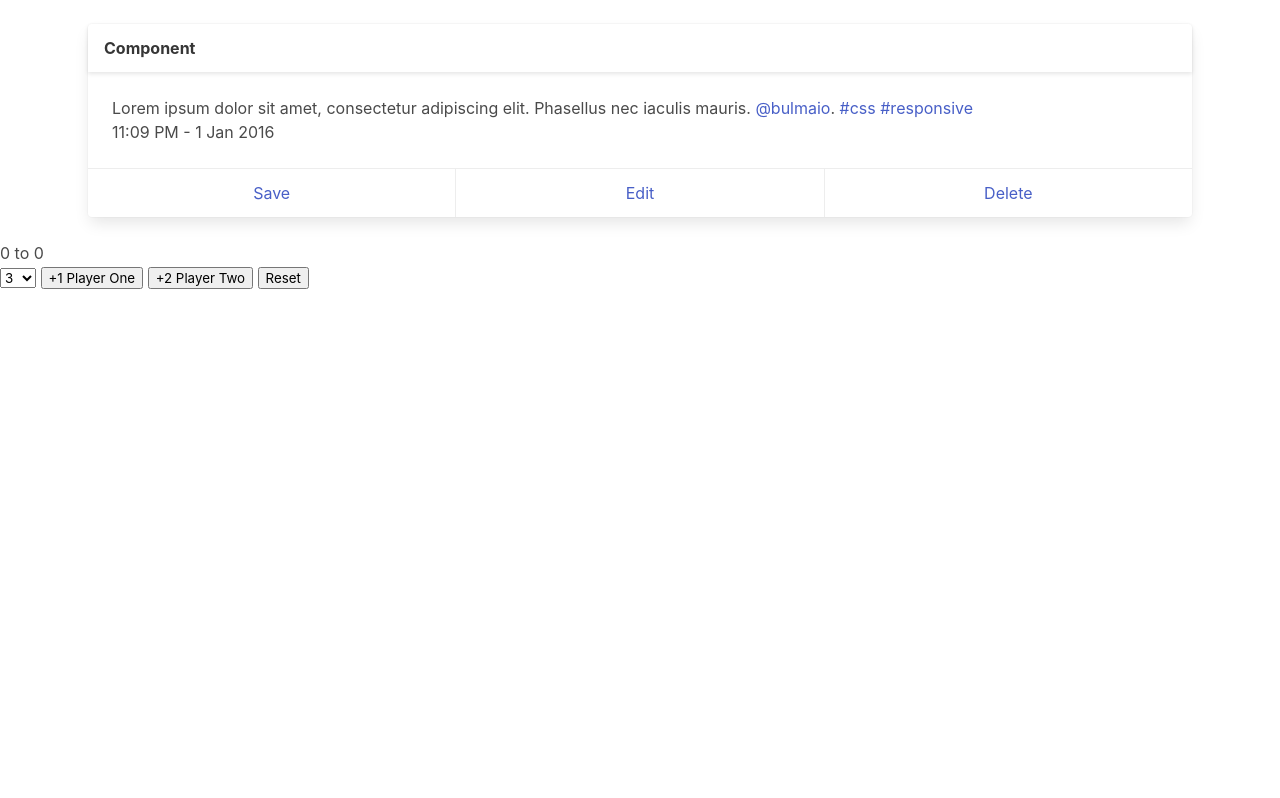
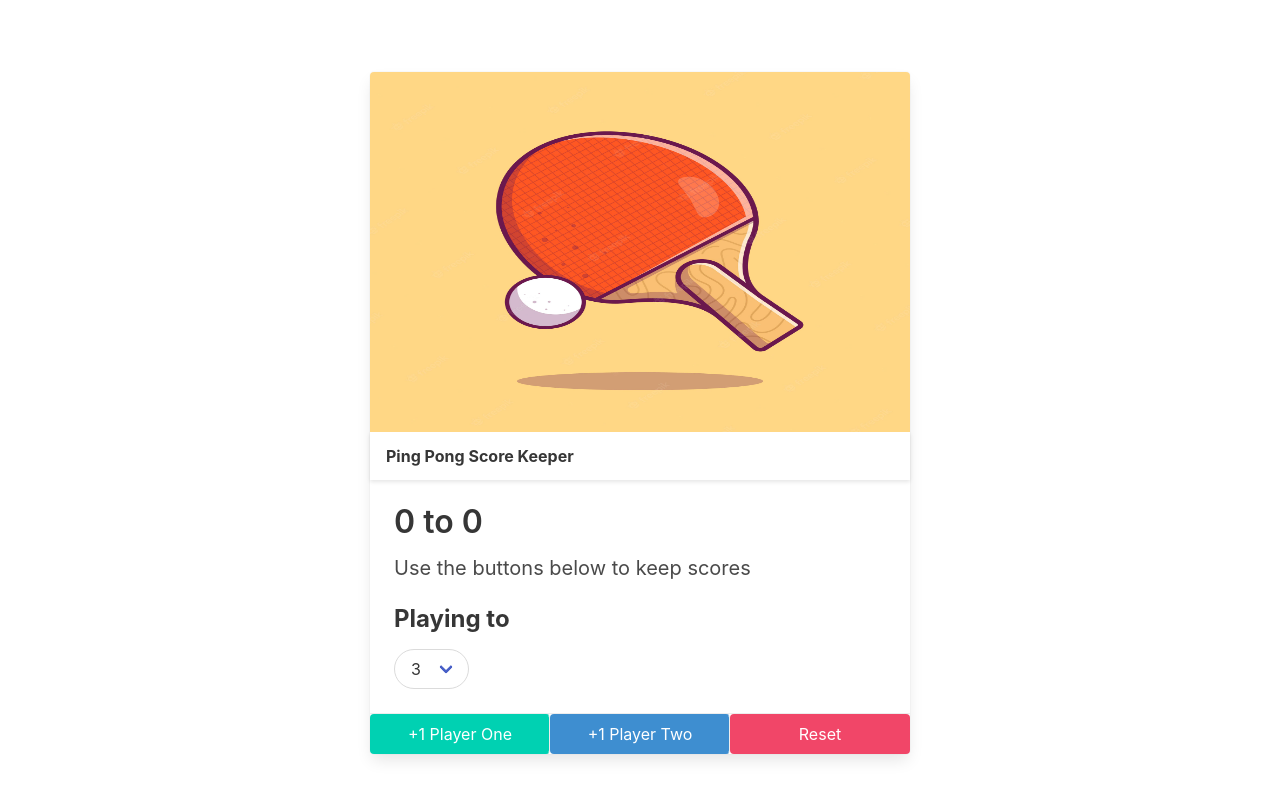
Before and after one commit to xaihang/scorekeeper, a plain HTML site: page index.html in a window 1280 px wide. Drawn offline with nearby package versions, Linux system fonts and the light colour scheme.

Commit message:
style with bulma

```diff
--- a/index.html
+++ b/index.html
@@ -10,44 +10,33 @@
     <link rel="stylesheet" href="https://cdn.jsdelivr.net/npm/bulma@0.9.4/css/bulma.min.css">
 </head>
 
+
 <body>
+    <section class="section">
         <div class="container">
             <div class="column">
-            <div class="column">
+                <div class="column is-half is-offset-one-quarter">
                     <div class="card">
+                        <div class="card-image">
+                            <figure class="image is-3by2">
+                                <img src="image.webp" alt="pingpong paddle and ball">
+                            </figure>
+                        </div>
                         <header class="card-header">
                             <p class="card-header-title">
-                            Component
+                                Ping Pong Score Keeper
                             </p>
-                        <button class="card-header-icon" aria-label="more options">
-                            <span class="icon">
-                                <i class="fas fa-angle-down" aria-hidden="true"></i>
-                            </span>
-                        </button>
+
                         </header>
                         <div class="card-content">
                             <div class="content">
-                            Lorem ipsum dolor sit amet, consectetur adipiscing elit. Phasellus nec iaculis mauris.
-                            <a href="#">@bulmaio</a>. <a href="#">#css</a> <a href="#">#responsive</a>
-                            <br>
-                            <time datetime="2016-1-1">11:09 PM - 1 Jan 2016</time>
-                        </div>
-                    </div>
-                    <footer class="card-footer">
-                        <a href="#" class="card-footer-item">Save</a>
-                        <a href="#" class="card-footer-item">Edit</a>
-                        <a href="#" class="card-footer-item">Delete</a>
-                    </footer>
-                </div>
-            </div>
+                                <!-- score keeper for player 1 and 2 -->
+                                <h1 class="is-1"><span id="p1Display">0</span> to <span id="p2Display">0</span></span>
+                                </h1>
+                                <p class="subtitle">Use the buttons below to keep scores</p>
 
-        </div>
-    </div>
-
-    <!-- score keeper for player 1 and 2 -->
-    <h1><span id="p1Display">0</span> to <span id="p2Display">0</span></span></h1>
-
-    <!-- games play up to --- select it here -->
+                                <label for="playto" class="label is-large is-line">Playing to</label>
+                                <div class="select is-rounded">
                                     <select name="" id="playto">
                                         <option value="3">3</option>
                                         <option value="4">4</option>
@@ -58,13 +47,22 @@
                                         <option value="9">9</option>
                                         <option value="10">10</option>
                                     </select>
+                                </div>
+                            </div>
+                        </div>
+                        <footer class="card-footer">
+                            <button id="p1Button" class="is-primary button card-footer-item">+1 Player One</button>
+                            <button id="p2Button" class="is-info button card-footer-item">+1 Player Two</button>
+                            <button id="reset" class="is-danger button card-footer-item">Reset</button>
 
-    <!--player1 score button -->
-    <button id="p1Button">+1 Player One</button>
-    <!--player2 score button -->
-    <button id="p2Button">+2 Player Two</button>
-    <!--reset button -->
-    <button id='reset'>Reset</button>
+                        </footer>
+                    </div>
+                </div>
+            </div>
+        </div>
+    </section>
+
+
 
     <script src="script.js"></script>
 
```
Also changed, not shown: image.webp (added). Lines whose indentation alone changed are shown as unchanged.
